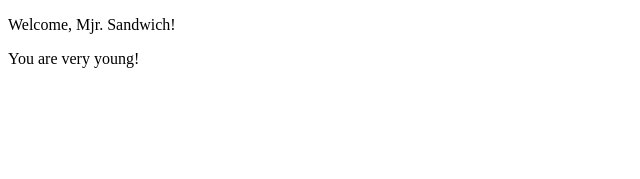
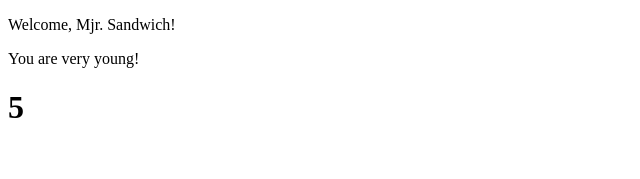
Before and after one commit to Francxmf/dhreactexercises, a React (Create React App) app: page / in a window 1280 px wide. Shown: the top 179 px of the page, without its empty margins (0-640 px from the left). Built offline with nearby package versions, Linux system fonts and the light colour scheme.

Commit message:
completion of the exercise State01

```diff
--- a/src/App.js
+++ b/src/App.js
@@ -1,5 +1,6 @@
 import React from "react";
 import { Welcome } from "./Welcome";
+import { Counter } from "./Counter";
 
 
 export class App extends React.Component{
@@ -7,6 +8,7 @@ export class App extends React.Component{
       return (
         <div>
           <Welcome name={"Mjr. Sandwich"} age={18} />
+          <Counter />
         </div>
       );
   }
--- /dev/null
+++ b/src/Counter.js
@@ -0,0 +1,14 @@
+import React from "react";
+
+export class Counter extends React.Component{
+    constructor(props){
+     super(props)
+     this.state = {
+         count : 0,
+     }
+     setInterval(()=> this.setState((state)=> ({count : this.state.count +1})) ,1000)
+    }
+    render(){
+     return <h1> {this.state.count} </h1>
+    }
+ }
```
